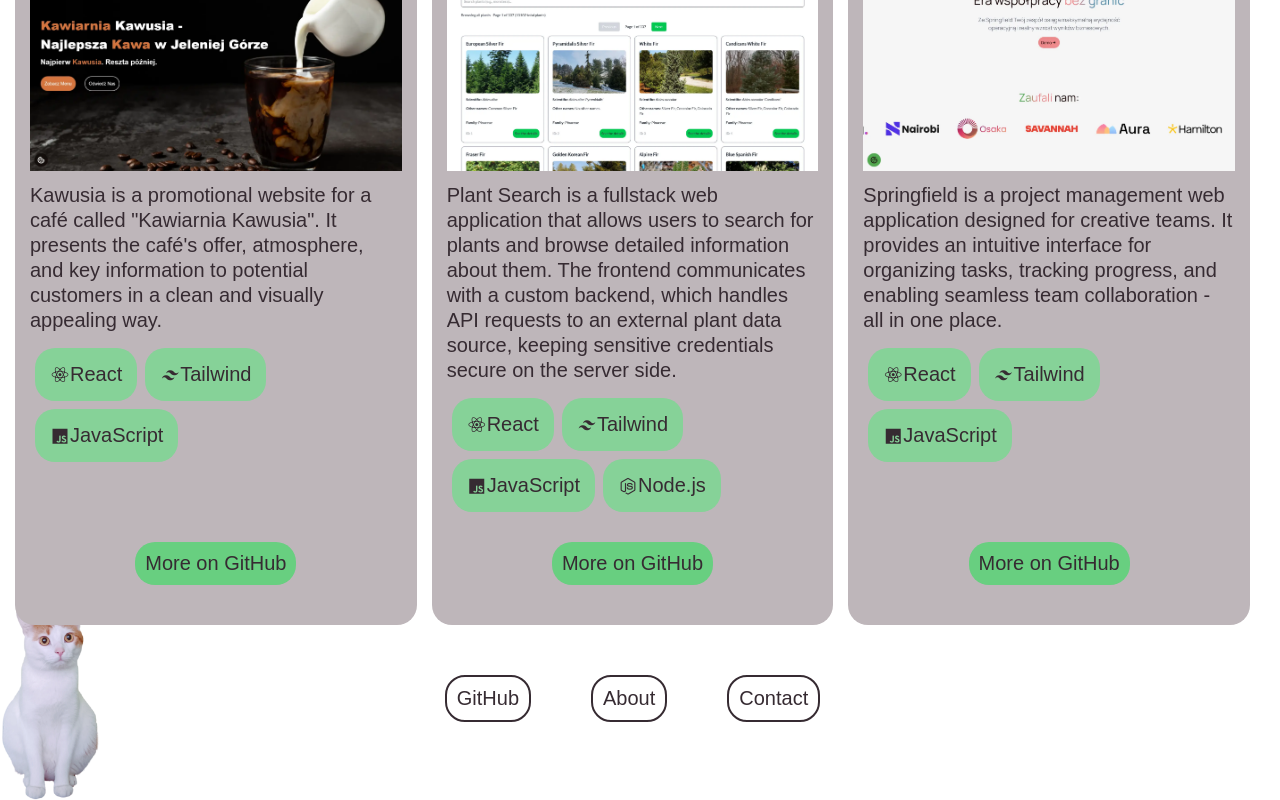
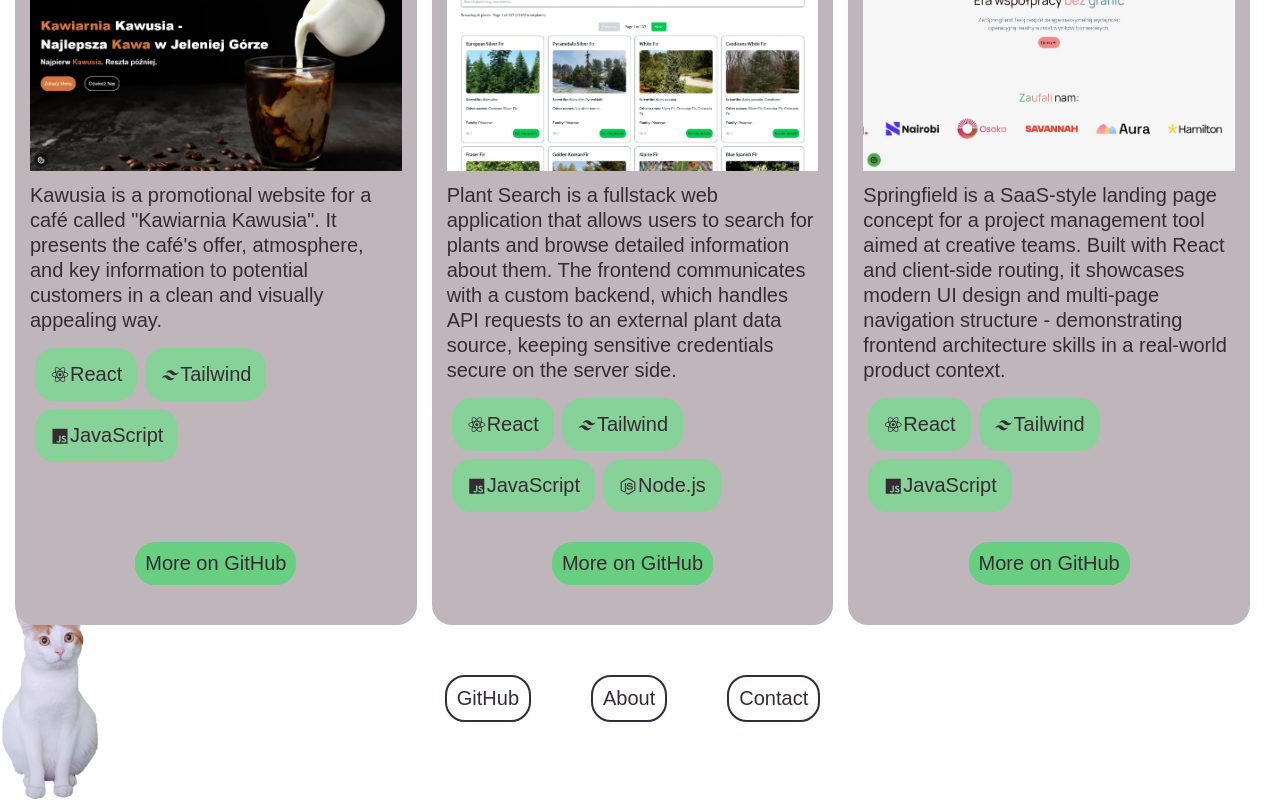
Before and after one commit to AdrianImiolek/MyWebsite, a React (Vite) app: page / in a window 1280 px wide. Shown: the part 1126-1926 px from the top of the page. Built offline with nearby package versions, Linux system fonts and the light colour scheme.

Commit message:
Fixed springfield description

```diff
--- a/src/components/page-specific/HomeMain/HomeMain.jsx
+++ b/src/components/page-specific/HomeMain/HomeMain.jsx
@@ -36,7 +36,7 @@ export default function Main(props) {
 		{
 			index: 3,
 			title: "Springfield",
-			text: "Springfield is a project management web application designed for creative teams. It provides an intuitive interface for organizing tasks, tracking progress, and enabling seamless team collaboration - all in one place.",
+			text: "Springfield is a SaaS-style landing page concept for a project management tool aimed at creative teams. Built with React and client-side routing, it showcases modern UI design and multi-page navigation structure - demonstrating frontend architecture skills in a real-world product context.",
 			img: "/images/Springfield.webp",
 			skill: [
 				{ id: 1, name: "React", icon: "bxl-react" },
--- a/src/components/page-specific/PortofolioMain/PortofolioMain.jsx
+++ b/src/components/page-specific/PortofolioMain/PortofolioMain.jsx
@@ -30,7 +30,7 @@ export default function PortfolioMain(props) {
 		{
 			index: 3,
 			title: "Springfield",
-			text: "Springfield is a project management web application designed for creative teams. It provides an intuitive interface for organizing tasks, tracking progress, and enabling seamless team collaboration - all in one place.",
+			text: "Springfield is a SaaS-style landing page concept for a project management tool aimed at creative teams. Built with React and client-side routing, it showcases modern UI design and multi-page navigation structure - demonstrating frontend architecture skills in a real-world product context.",
 			img: "/images/Springfield.webp",
 			skill: [
 				{ id: 1, name: "React", icon: "bxl-react" },
```
